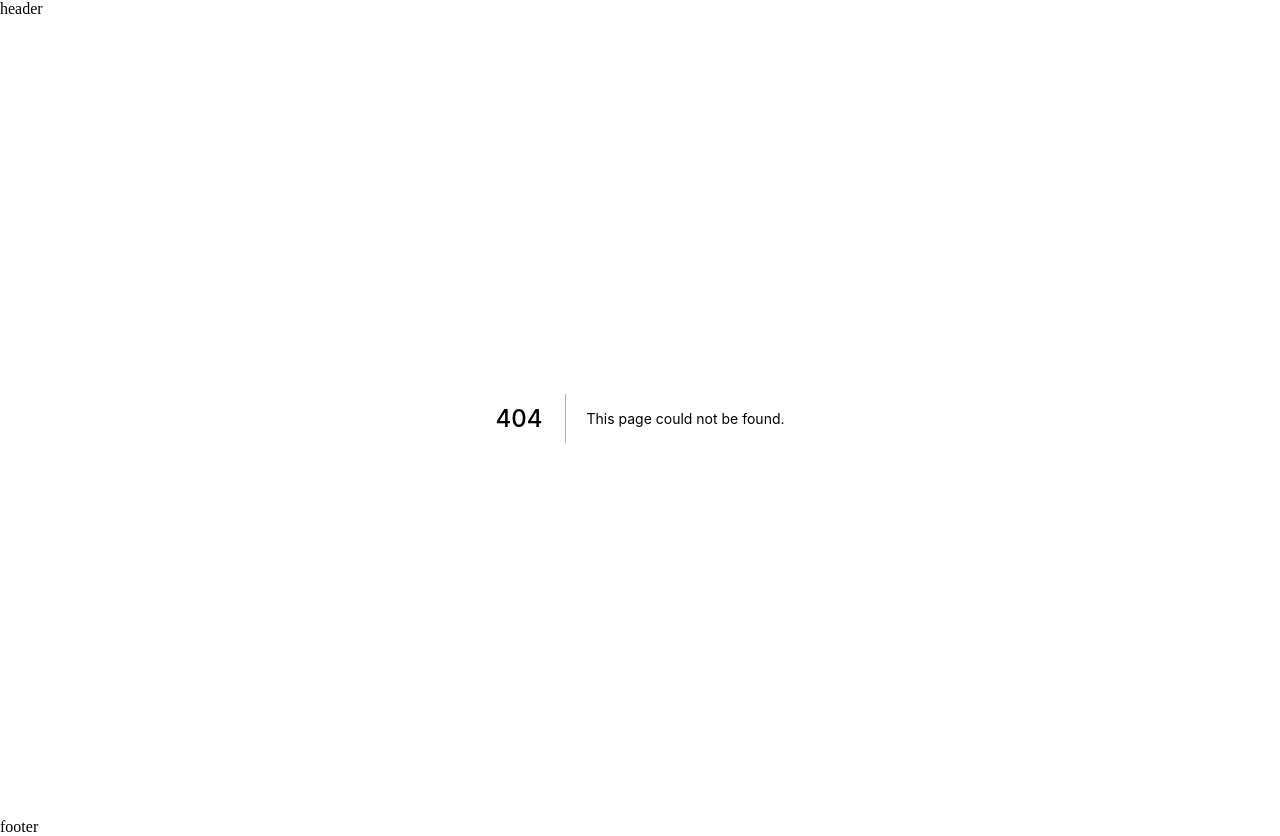
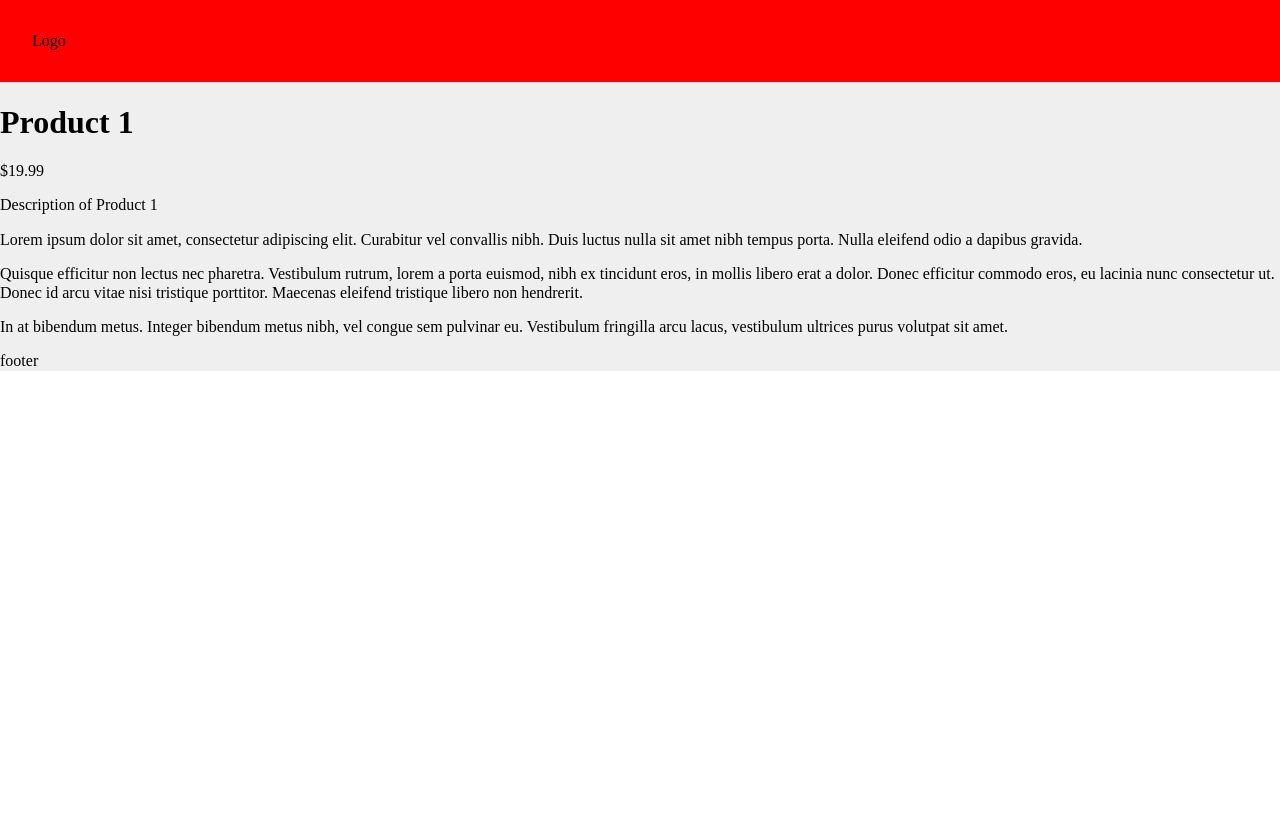
Before and after one commit to TOUnail/ecommerce, a Next.js app: page /products/product-1 in a window 1280 px wide. Before the commit this address had no page. After the commit the page ends 800 px from the top, so only its background shows below. Built offline with nearby package versions, Linux system fonts and the light colour scheme.

Commit message:
add category, add navbar, add product details

```diff
--- /dev/null
+++ b/components/Navbar.js
@@ -0,0 +1,23 @@
+import Link from "next/link";
+import styled from "styled-components";
+const UnstyledLink = styled.a`
+  text-decoration: none;
+  color: inherit;
+  &:hover {
+    cursor: pointer;
+  }
+`;
+const Nav = styled.nav`
+  background: red;
+  padding: 2rem;
+`;
+const Navbar = () => {
+  return (
+    <Nav>
+      <Link href="/">
+        <UnstyledLink>Logo</UnstyledLink>
+      </Link>
+    </Nav>
+  );
+};
+export default Navbar;
--- a/pages/_app.js
+++ b/pages/_app.js
@@ -1,8 +1,15 @@
+import styled from "styled-components";
+import { Normalize } from "styled-normalize";
+import Navbar from "../components/Navbar";
+const Container = styled.div`
+  background: #efefef;
+`;
 const App = ({ Component, pageProps }) => (
-  <>
-    <div>header</div>
+  <Container>
+    <Normalize />
+    <Navbar />
     <Component {...pageProps} />
     <div>footer</div>
-  </>
+  </Container>
 );
 export default App;
--- /dev/null
+++ b/pages/_document.js
@@ -0,0 +1,30 @@
+import Document from "next/document";
+import { ServerStyleSheet } from "styled-components";
+
+export default class MyDocument extends Document {
+  static async getInitialProps(ctx) {
+    const sheet = new ServerStyleSheet();
+    const originalRenderPage = ctx.renderPage;
+
+    try {
+      ctx.renderPage = () =>
+        originalRenderPage({
+          enhanceApp: (App) => (props) =>
+            sheet.collectStyles(<App {...props} />),
+        });
+
+      const initialProps = await Document.getInitialProps(ctx);
+      return {
+        ...initialProps,
+        styles: (
+          <>
+            {initialProps.styles}
+            {sheet.getStyleElement()}
+          </>
+        ),
+      };
+    } finally {
+      sheet.seal();
+    }
+  }
+}
--- /dev/null
+++ b/pages/products/[product].js
@@ -0,0 +1,44 @@
+import fs from "fs";
+import matter from "gray-matter";
+import marked from "marked";
+const Product = ({ product: { data, content } }) => {
+  const html = marked(content);
+  return (
+    <div>
+      <h1>{data.name}</h1>
+      <p>${data.price / 100}</p>
+      <p>{data.description}</p>
+      <div dangerouslySetInnerHTML={{ __html: html }} />
+    </div>
+  );
+};
+export const getStaticPaths = () => {
+  const directory = `${process.cwd()}/content`;
+  const filenames = fs.readdirSync(directory);
+  const paths = filenames.map((filename) => {
+    return {
+      params: {
+        product: filename.replace(".md", ""),
+      },
+    };
+  });
+  return {
+    paths,
+    fallback: false,
+  };
+};
+export const getStaticProps = async (context) => {
+  const name = context.params.product;
+  const path = `${process.cwd()}/content/${name}.md`;
+  const fileContent = fs.readFileSync(path).toString();
+  const { data, content } = matter(fileContent);
+  return {
+    props: {
+      product: {
+        data,
+        content,
+      },
+    },
+  };
+};
+export default Product;
```
Also changed, not shown: package.json (+7 -1 lines), pages/index.js (+6 -29 lines), pages/products.js (added, +38 -0 lines), .babelrc (added), 1 other file (tests, documents, lock files or other folders).
